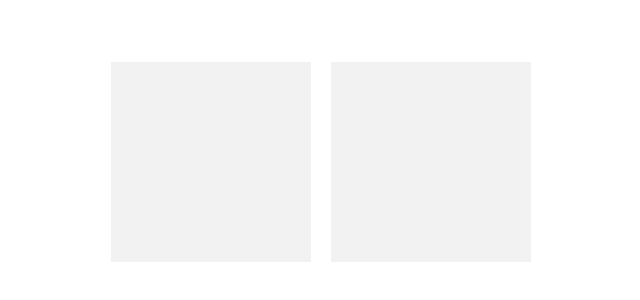
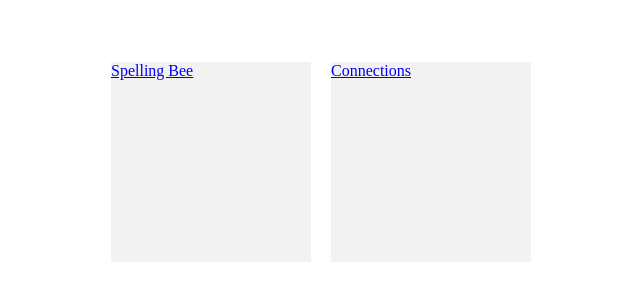
Before and after one commit to grussr/gamelauncher, a plain HTML site: page index.html in a window 1280 px wide. Shown: the part 246-546 px from the top of the page, without its empty margins (319-959 px from the left). Drawn offline with Linux system fonts and the light colour scheme.

Commit message:
Update index.html

```diff
--- a/index.html
+++ b/index.html
@@ -1,7 +1,7 @@
 <!DOCTYPE html>
 <html>
 <head>
-	<title>Page Title</title>
+	<title>Gaaames</title>
 	<style>
 		.container {
 			display: flex;
@@ -19,8 +19,8 @@
 </head>
 <body>
 	<div class="container">
-		<div class="box"></div>
-		<div class="box"></div>
+		<div class="box"><a href="gruss.dev/pinkfreebee">Spelling Bee</a></div>
+		<div class="box"><a href="gruss.dev/clonnections">Connections</a></div>
 	</div>
 </body>
 </html>
```
